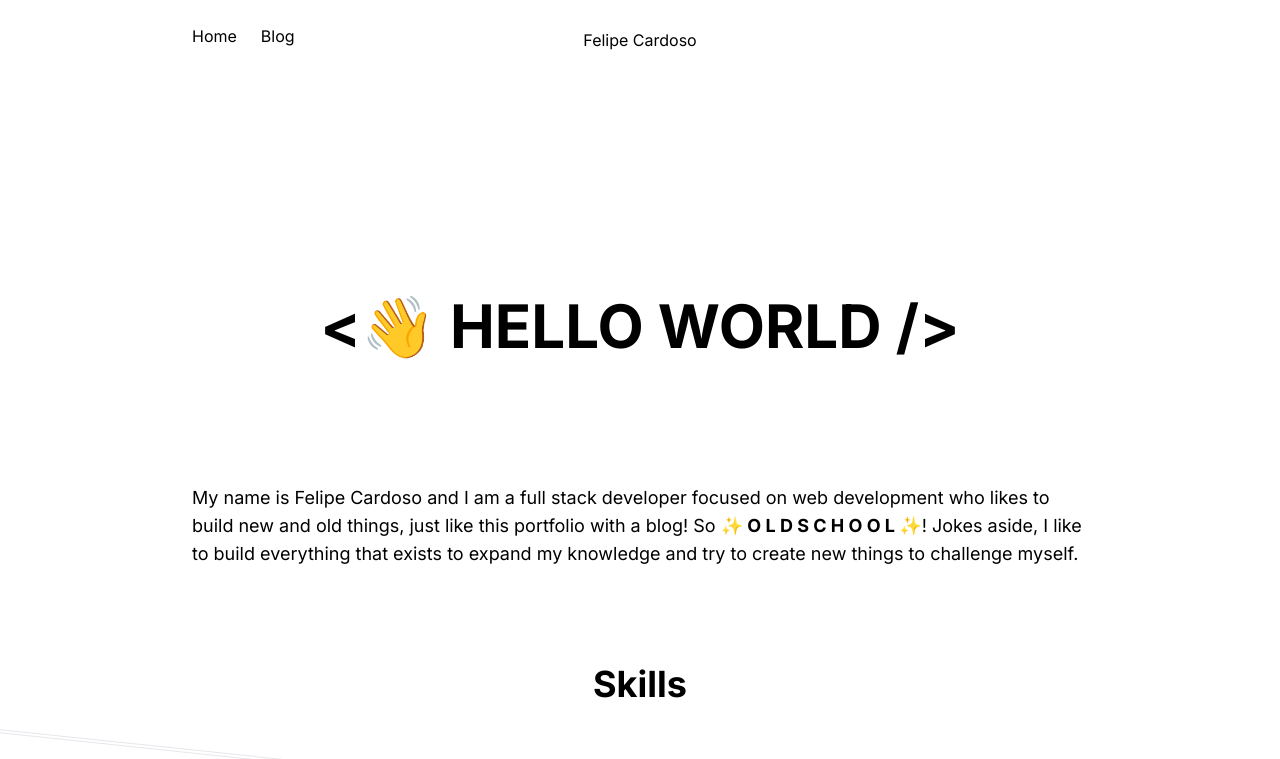
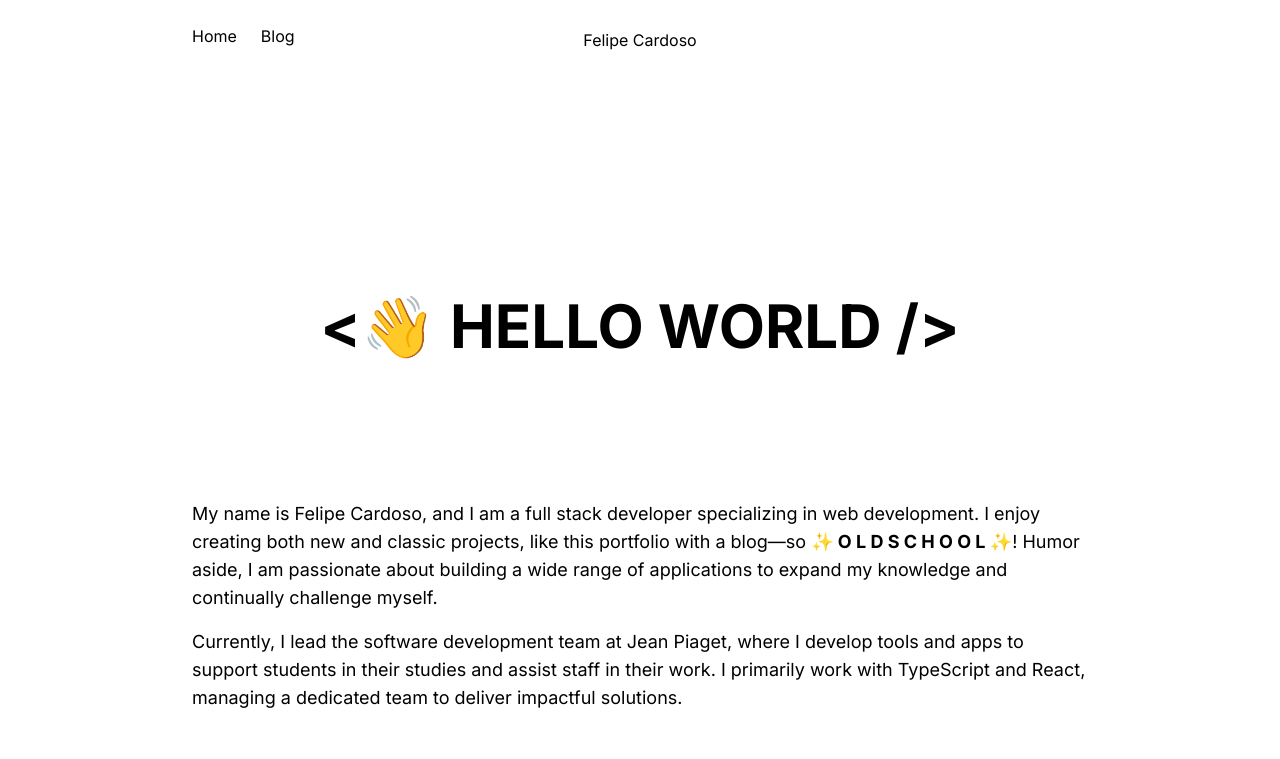
Before and after one commit to imLymei/portfolio-blog, a Next.js app: page / in a window 1280 px wide. Shown: the top 759 px of the page. Built offline with nearby package versions, Linux system fonts and the light colour scheme.

Commit message:
chore: update home page text

```diff
--- a/src/app/page.tsx
+++ b/src/app/page.tsx
@@ -6,18 +6,24 @@ import Link from "next/link";
 export default function Home() {
   return (
     <div className="flex flex-col gap-24">
-      <section>
+      <section className="space-y-4 text-lg">
         <h1 className="py-32 text-center text-4xl font-bold sm:text-5xl md:text-6xl">
           {"<👋 HELLO WORLD />"}
         </h1>
 
-        <p className="text-lg">
-          My name is Felipe Cardoso and I am a full stack developer focused on
-          web development who likes to build new and old things, just like this
-          portfolio with a blog! So{" "}
-          <span className="font-bold">✨ O L D S C H O O L ✨</span>! Jokes
-          aside, I like to build everything that exists to expand my knowledge
-          and try to create new things to challenge myself.
+        <p>
+          My name is Felipe Cardoso, and I am a full stack developer
+          specializing in web development. I enjoy creating both new and classic
+          projects, like this portfolio with a blog—so{" "}
+          <span className="font-bold">✨ O L D S C H O O L ✨</span>! Humor
+          aside, I am passionate about building a wide range of applications to
+          expand my knowledge and continually challenge myself.
+        </p>
+        <p>
+          Currently, I lead the software development team at Jean Piaget, where
+          I develop tools and apps to support students in their studies and
+          assist staff in their work. I primarily work with TypeScript and
+          React, managing a dedicated team to deliver impactful solutions.
         </p>
       </section>
 
```
